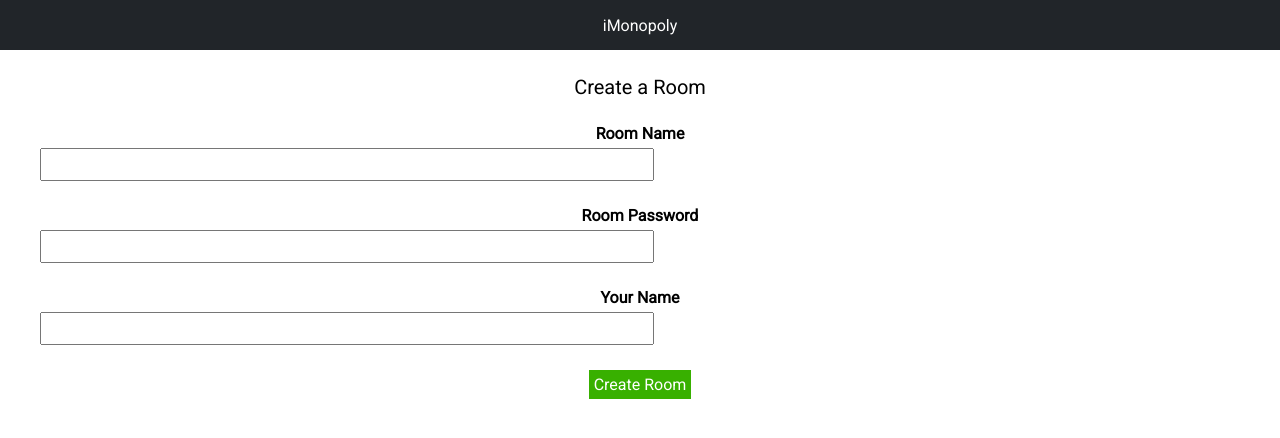
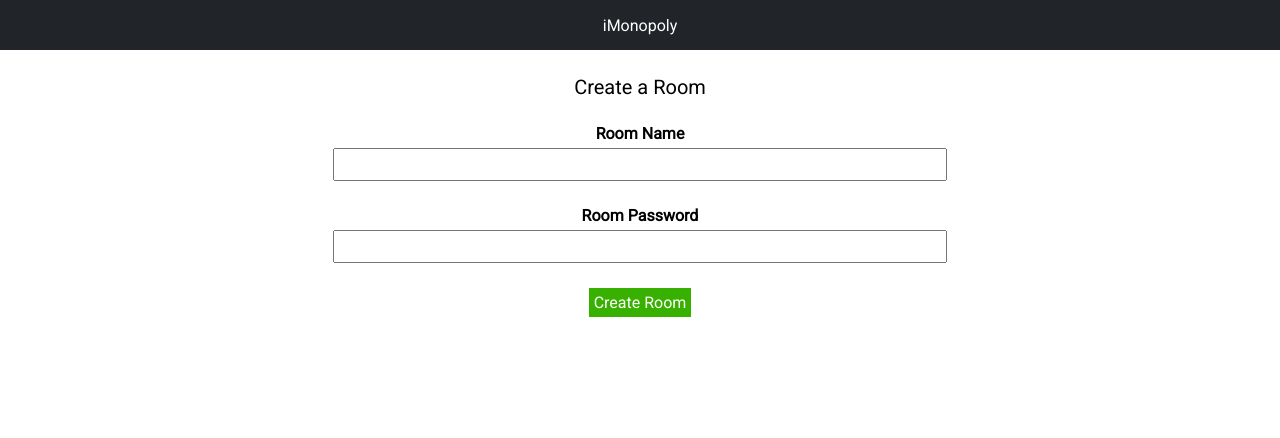
Before and after one commit to jacobcambell/pennybags, a React (Create React App) app in the folder frontend/: page /create-room in a window 1280 px wide. Shown: the top 438 px of the page. Built offline with nearby package versions, Linux system fonts and the light colour scheme; no server answers.

Commit message:
Remove yourname field from state and input

```diff
--- a/frontend/src/components/CreateRoom/CreateRoom.module.css
+++ b/frontend/src/components/CreateRoom/CreateRoom.module.css
@@ -10,7 +10,7 @@
 .field {
   display: block;
   width: 50%;
-  margin: 5px 0 25px;
+  margin: 5px auto 25px;
   padding: 5px;
 }
 
--- a/frontend/src/components/CreateRoom/CreateRoom.module.scss
+++ b/frontend/src/components/CreateRoom/CreateRoom.module.scss
@@ -10,7 +10,7 @@
 .field{
     display: block;
     width: 50%;
-    margin: 5px 0 25px;
+    margin: 5px auto 25px;
     padding: 5px;
 }
 
--- a/frontend/src/components/CreateRoom/index.js
+++ b/frontend/src/components/CreateRoom/index.js
@@ -8,13 +8,11 @@ const CreateRoom = () => {
 
     const [roomname, setRoomname] = useState();
     const [roompassword, setRoompassword] = useState();
-    const [yourname, setYourname] = useState();
 
     const handleForm = () => {
         socket.emit('create-room', {
             room_name: roomname,
-            room_password: roompassword,
-            yourname
+            room_password: roompassword
         });
 
         socket.on('error', (data) => {
@@ -36,9 +34,6 @@ const CreateRoom = () => {
             <p className={styles.label}>Room Password</p>
             <input onChange={(e) => { setRoompassword(e.target.value) }} type="password" className={styles.field} />
 
-            <p className={styles.label}>Your Name</p>
-            <input onChange={(e) => { setYourname(e.target.value) }} type="text" className={styles.field} />
-
             <button onClick={handleForm} className={styles.createBtn}>Create Room</button>
         </div>
      );
```
Also changed, not shown: 1 other file (tests, documents, lock files or other folders).
